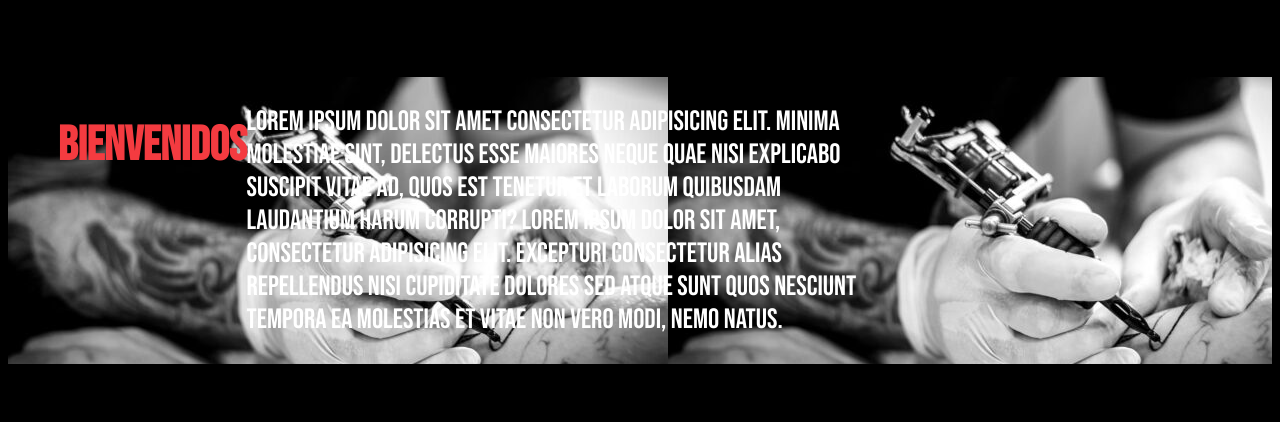
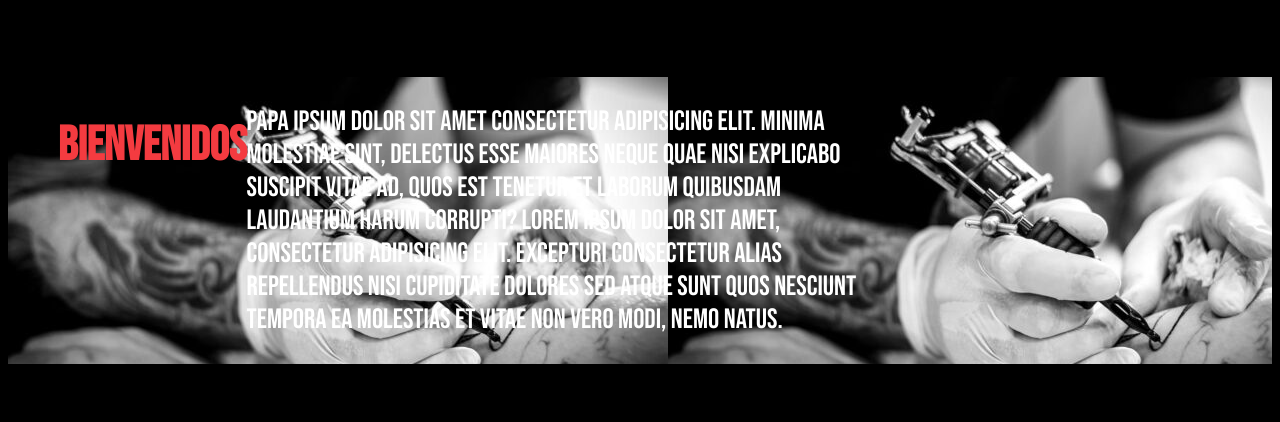
Before and after one commit to leogiacobbe/primer-subida, a plain HTML site: page index.html in a window 1280 px wide. Shown: the part 98-520 px from the top of the page. Drawn offline with Linux system fonts and the light colour scheme.

Commit message:
modifica de nuevo

```diff
--- a/index.html
+++ b/index.html
@@ -39,7 +39,7 @@
     <main class="index">
         <section class="contenedor">
             <h1>Bienvenidos</h1>
-            <p>Lorem ipsum dolor sit amet consectetur adipisicing elit. Minima molestiae sint, delectus esse maiores neque quae nisi explicabo suscipit vitae ad, quos est tenetur et laborum quibusdam laudantium harum corrupti? Lorem ipsum dolor sit amet, consectetur adipisicing elit. Excepturi consectetur alias repellendus nisi cupiditate dolores sed atque sunt quos nesciunt tempora ea molestias et vitae non vero modi, nemo natus.
+            <p>papa ipsum dolor sit amet consectetur adipisicing elit. Minima molestiae sint, delectus esse maiores neque quae nisi explicabo suscipit vitae ad, quos est tenetur et laborum quibusdam laudantium harum corrupti? Lorem ipsum dolor sit amet, consectetur adipisicing elit. Excepturi consectetur alias repellendus nisi cupiditate dolores sed atque sunt quos nesciunt tempora ea molestias et vitae non vero modi, nemo natus.
         </section>
 
 
```
